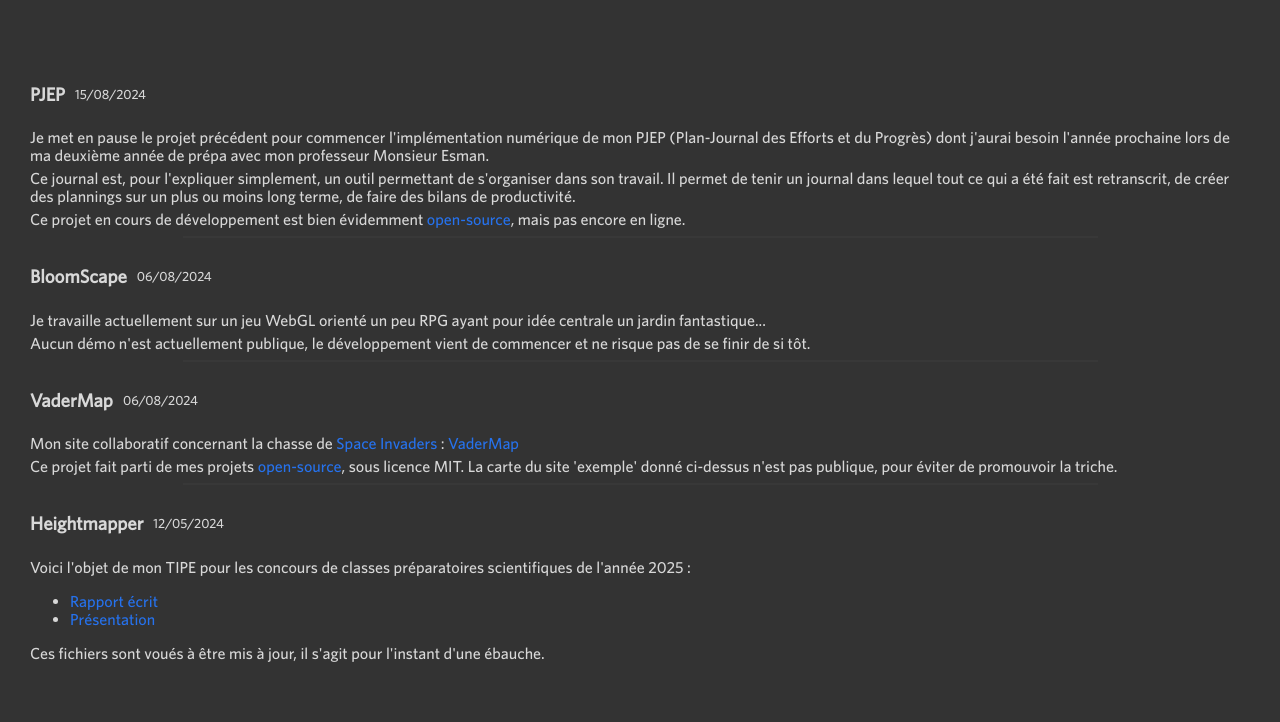
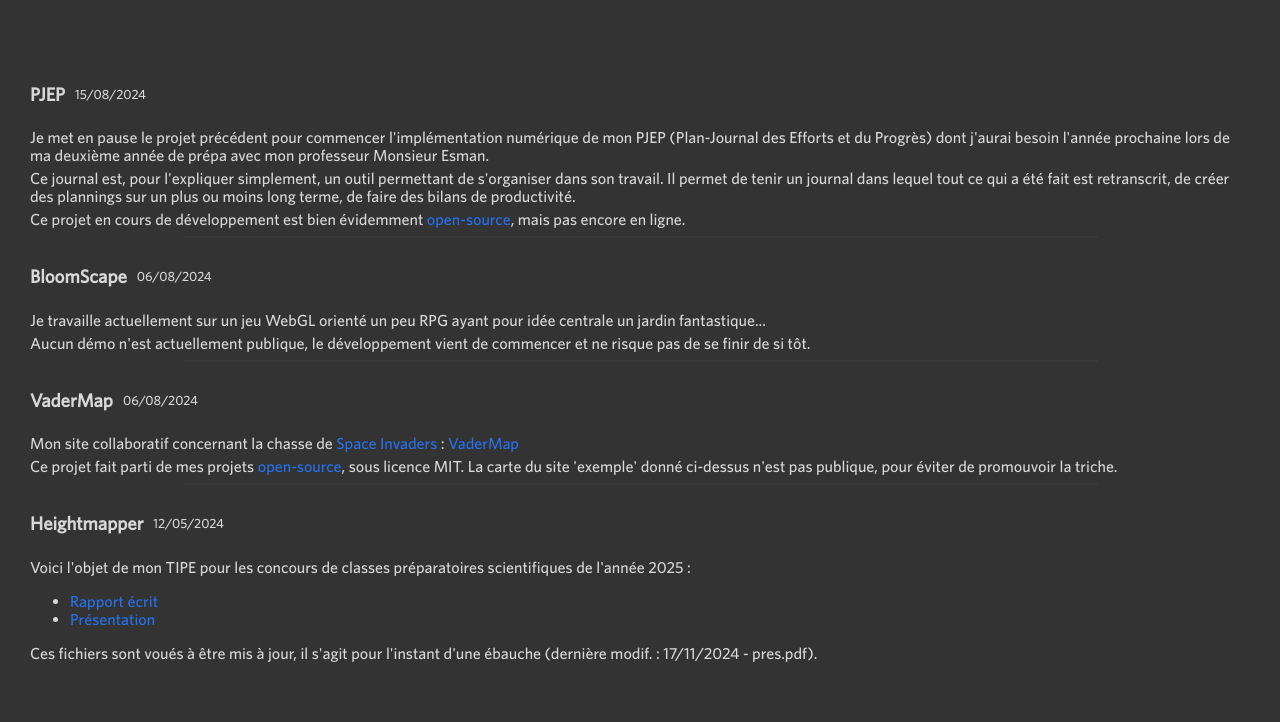
Before and after one commit to gabriel-dahan/gabrieldahan.me, a plain HTML site: page index.html in a window 1280 px wide. Shown: the part 78-800 px from the top of the page. Drawn offline with Linux system fonts and the light colour scheme.

Commit message:
Edited pres.pdf

```diff
--- a/index.html
+++ b/index.html
@@ -57,7 +57,7 @@
                         <li><a href="./docs/heightmapper/main.pdf">Rapport écrit</a></li>
                         <li><a href="./docs/heightmapper/pres.pdf">Présentation</a></li>
                     </ul>
-                    Ces fichiers sont voués à être mis à jour, il s'agit pour l'instant d'une ébauche.
+                    Ces fichiers sont voués à être mis à jour, il s'agit pour l'instant d'une ébauche (dernière modif. : 17/11/2024 - pres.pdf).
                 </p>
             </div>
         </div>
```
Also changed, not shown: 1 other file.
